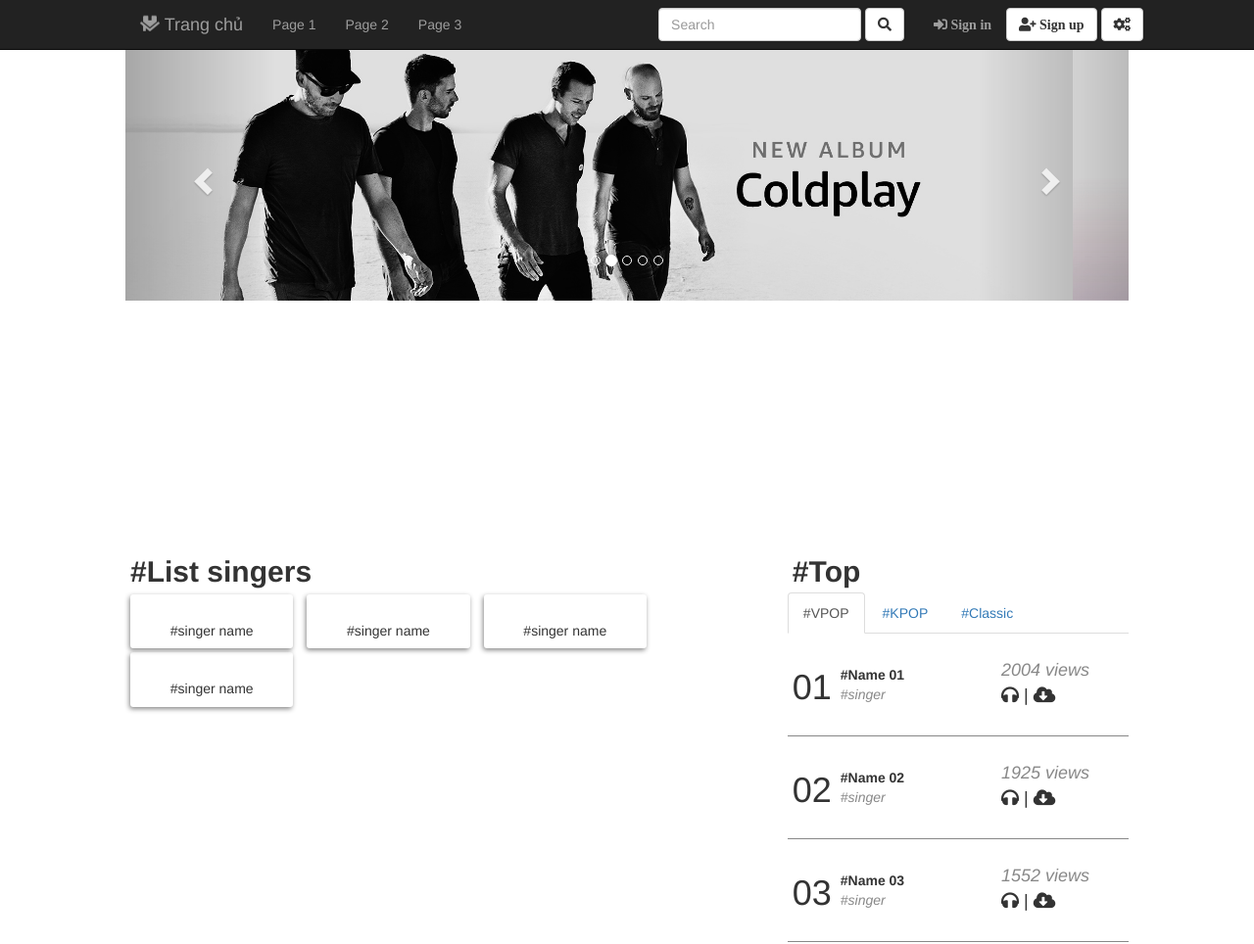
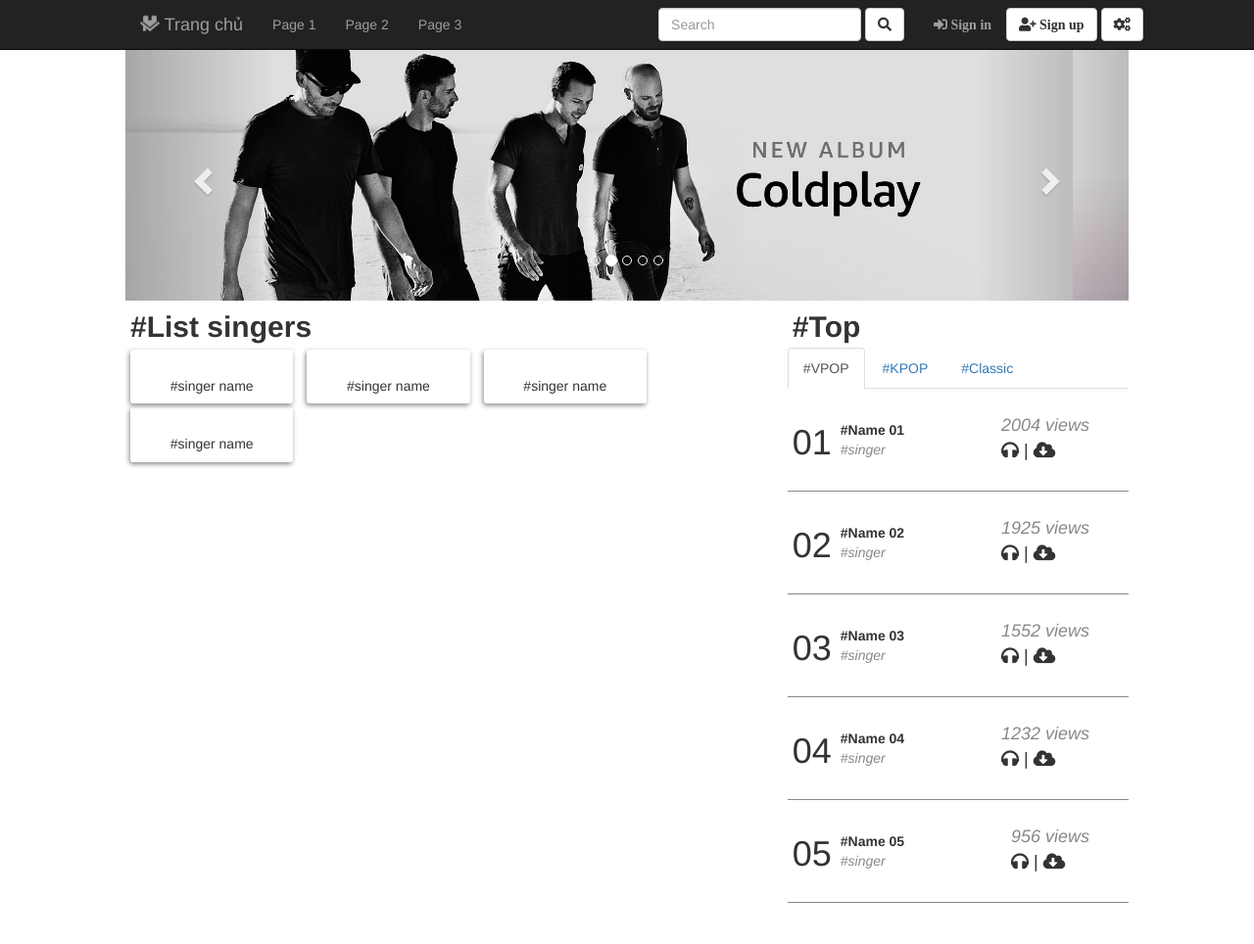
Before and after one commit to CodeGym-exercises/musicFT, a plain HTML site: page index.html in a window 1280 px wide. Shown: the top 964 px of the page at 98% size. Drawn offline with nearby package versions, Linux system fonts and the light colour scheme.

Commit message:
fix css files

```diff
--- a/css/style.css
+++ b/css/style.css
@@ -281,7 +281,7 @@ audio{
     display: inline-block;
     width: 34%;
     float: right;
-    padding-top: 250px;
+    /*padding-top: 250px;*/
 }
 
 .sidebar .tab-view {
@@ -484,5 +484,5 @@ audio{
 }
 
 .content{
-    padding-top: 250px;
+    /*padding-top: 250px;*/
 }
```
